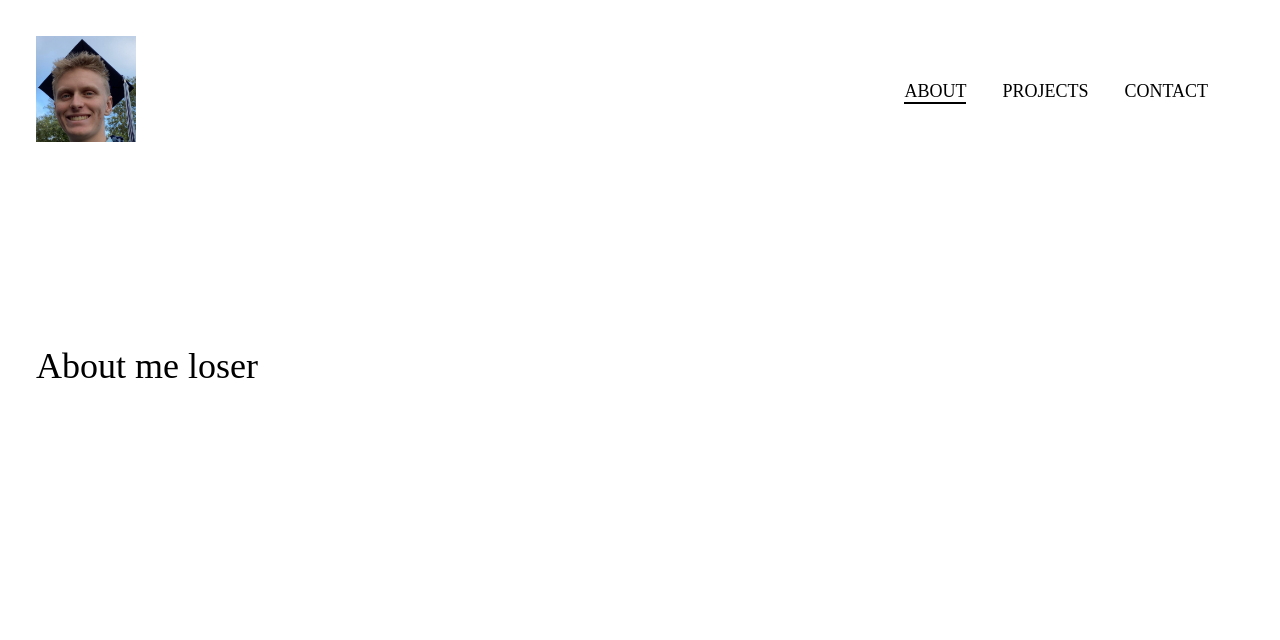
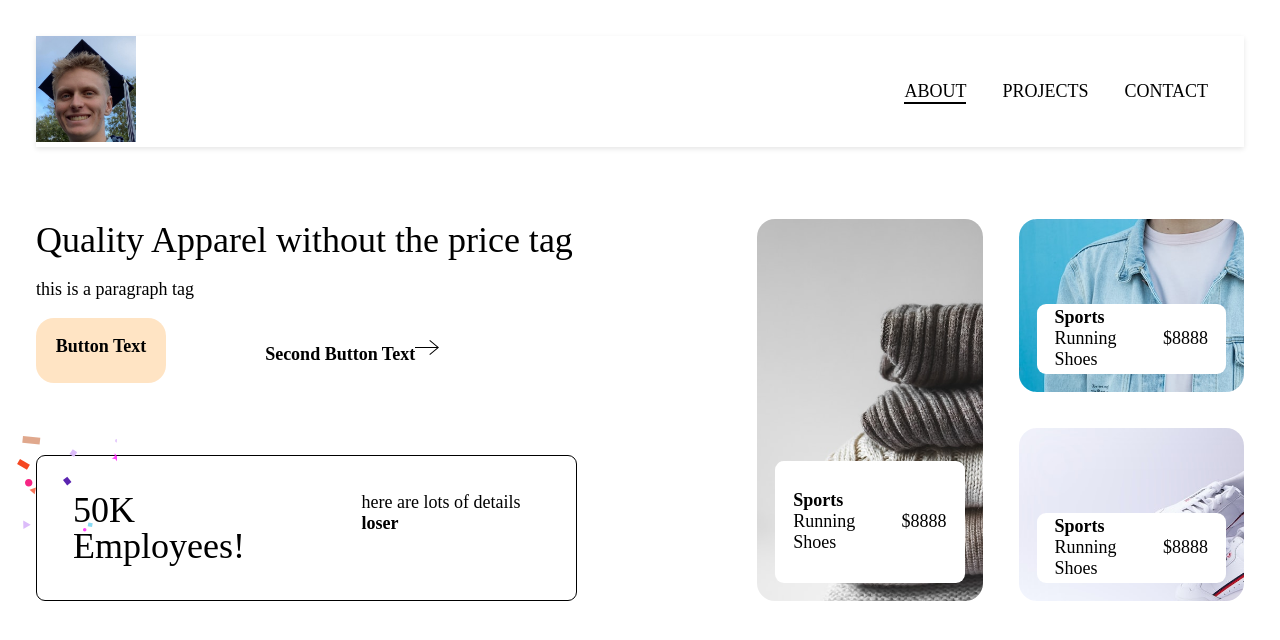
Before and after one commit to blakevd/blakevd-personal-website, a React (Create React App) app: page / in a window 1280 px wide. Shown: the top 640 px of the page. Built offline with nearby package versions, Linux system fonts and the light colour scheme.

Commit message:
added skeleton to about page

```diff
--- a/src/App.css
+++ b/src/App.css
@@ -8,13 +8,15 @@ body {
 }
 
 .wrapper {
-  margin: 0 auto;
+  margin: 0 0;
 }
 
 header {
   display: flex;
   justify-content: space-between;
   align-items: center;
+  box-shadow: 0 2px 5px rgba(0, 0, 0, 0.1);
+  background-color: solid black;
 }
 
 nav {
@@ -75,7 +77,13 @@ nav ul li a:hover::before{
 main {
   display: flex;
   gap: 10rem;
-  margin-top: 11em;
+  margin-top: 4em;
+}
+
+.about{
+  display: flex;
+  gap: 10rem;
+  margin-top: 0;
 }
 
 .left-col {
--- a/src/App.tsx
+++ b/src/App.tsx
@@ -19,7 +19,7 @@ function App() {
       <div className="wrapper">
       <Router>
           <header>
-              <a><img src={logo} width="100" height="auto"  alt="Company Logo" /></a>
+              <a><img src={logo} width="100" height="auto"  alt="Blake Van Dyken" /></a>
               <nav>
                   <ul>
                       <li>
--- a/src/pages/About.tsx
+++ b/src/pages/About.tsx
@@ -2,8 +2,53 @@ import { Link } from "react-router-dom";
 
 const About = () => {
     return (
-        <div className = "page-overlay">
-            <h1>About me loser</h1>
+        <div className = "page-overlay about">
+            <div className="left-col">
+                <h1>Quality Apparel without the price tag</h1>
+                <p className="subhead">this is a paragraph tag</p>
+                <div className="cta-buttons">
+                    <a href="#" className="primary-cta">Button Text</a>
+                    <a href="#" className="second-cta">
+                        <span>Second Button Text</span>
+                        <svg width="24" height="24" xmlns="http://www.w3.org/2000/svg" fill-rule="evenodd" clip-rule="evenodd"><path d="M21.883 12l-7.527 6.235.644.765 9-7.521-9-7.479-.645.764 7.529 6.236h-21.884v1h21.883z"/></svg>
+                    </a>
+                </div>
+                <div className="news">
+                    <p className="employees">50K Employees!</p>
+                    <p className="details">here are lots of details <strong>loser</strong></p>
+                </div>
+            </div>
+            <div className="right-col">
+                <div className="card card1">
+                    <div className="card-details">
+                        <div>
+                            <a href="#" className="product-title">Sports</a>
+                            <p>Running Shoes</p>
+                        </div>
+                        <p className="product-price">$8888</p>
+                    </div>
+                </div>
+
+                <div className="card card2">
+                    <div className="card-details">
+                        <div>
+                            <a href="#" className="product-title">Sports</a>
+                            <p>Running Shoes</p>
+                        </div>
+                        <p className="product-price">$8888</p>
+                    </div>
+                </div>
+
+                <div className="card card3">
+                    <div className="card-details">
+                        <div>
+                            <a href="#" className="product-title">Sports</a>
+                            <p>Running Shoes</p>
+                        </div>
+                        <p className="product-price">$8888</p>
+                    </div>
+                </div>
+            </div>
         </div>
     )
 }
```
